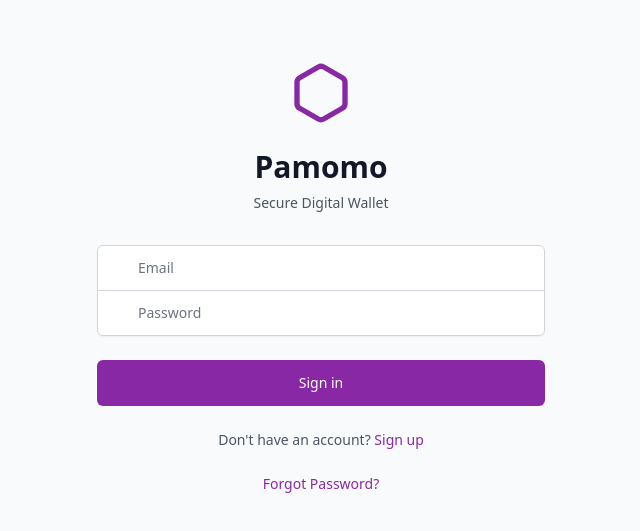
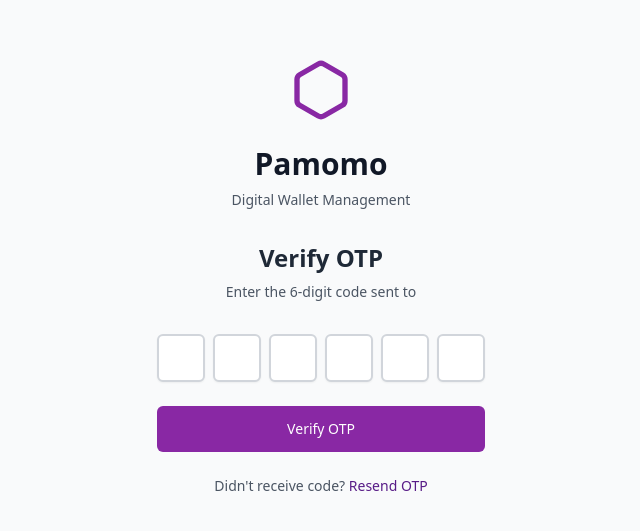
Before and after one commit to bsc-com-ne-12-20/pamomo-wallet, a React (Vite) app: page /otp-verification in a window 1280 px wide. Before the commit this address led to /login. Shown: the part 123-654 px from the top of the page, without its empty margins (319-959 px from the left). Built offline with nearby package versions, Linux system fonts and the light colour scheme.

Commit message:
Otp vderification method added for 2FA authentication

```diff
--- a/src/App.tsx
+++ b/src/App.tsx
@@ -14,6 +14,7 @@ import ForgotPassword from './pages/ForgotPassword';
 import ResetPassword from './pages/ResetPassword';
 import ProfilePage from './pages/Profilepage';
 import Security from './pages/Security'; // Import Security page
+import OtpVerification from './pages/OtpVerification';
 
 const App = () => {
   const [isAuthenticated, setIsAuthenticated] = useState<boolean>(!!localStorage.getItem('authToken'));
@@ -21,6 +22,7 @@ const App = () => {
   const [username, setUsername] = useState<string>(localStorage.getItem('username') || '');
   const [balance, setBalance] = useState<number>(0);
   const [transactions, setTransactions] = useState<any[]>([]);
+  const [isOtpVerified, setIsOtpVerified] = useState<boolean>(false);
 
   useEffect(() => {
     const fetchBalance = async () => {
@@ -92,6 +94,13 @@ const App = () => {
   }, [isAuthenticated]);
 
   useEffect(() => {
+    const otpVerified = localStorage.getItem('otpVerified');
+    if (otpVerified === 'true') {
+      setIsOtpVerified(true);
+    }
+  }, []);
+
+  useEffect(() => {
     let timeout: NodeJS.Timeout;
 
     const handleActivity = () => {
@@ -149,6 +158,12 @@ const App = () => {
 
   const handleVerify = () => {
     setIsVerified(true);
+  };
+
+  // Handle OTP Success: update state and localStorage
+  const handleOtpSuccess = () => {
+    setIsOtpVerified(true);
+    localStorage.setItem('otpVerified', 'true');
   };
 
   const handleSendMoney = (receiver: string, amount: number) => {
@@ -288,6 +303,12 @@ const App = () => {
           }
         />
 
+        <Route path="/otp-verification"
+             element={<OtpVerification
+             handleOtpSuccess={handleOtpSuccess}
+         />}
+         />
+
         <Route path="*" element={<Navigate to="/login" />} />
         <Route path="/forgot-password" element={<ForgotPassword />} />
         <Route path="/reset-password" element={<ResetPassword />} />
--- a/src/pages/Login.tsx
+++ b/src/pages/Login.tsx
@@ -2,7 +2,7 @@ import React, { useState } from 'react';
 import { Link, useNavigate } from 'react-router-dom';
 import { Hexagon, User, Lock } from 'lucide-react';
 import axios from 'axios';
-import Loader from '../components/Loader'; // Import the Loader component
+import Loader from '../components/loader'; // Import the Loader component
 
 interface LoginProps {
   onLogin: (email: string, password: string) => boolean;
@@ -26,34 +26,66 @@ const Login: React.FC<LoginProps> = ({ onLogin }) => {
     setError(''); // Clear previous errors
 
     try {
-      //use this : https://mtima.onrender.com/api/v1/accounts/login/ for login with 2FA
-      const response = await axios.post('https://mtima.onrender.com/api/v1/dj-rest-auth/login/',
-       {
-        email: email,
-        password: password,
-      });
 
-      if (response.data?.key) {
-        localStorage.setItem('authToken', response.data.key);
+      // Use this endpoint for login https://mtima.onrender.com/api/v1/accounts/login/ with 2FA
+      const response = await axios.post('https://mtima.onrender.com/api/v1/dj-rest-auth/login/', {
+          email,
+          password,
+        },
+        {
+          headers: {
+            'Content-Type': 'application/json',
+          },
+        }
+      );
+
+      console.log("Status Code:", response.status);
+      console.log("Response Data:", response.data);
+
+      const data = response.data;
+
+      if (data?.['2fa_required']) {
+        const pre2faUserId = data['pre_2fa_user_id'];
+        if (pre2faUserId) {
+          localStorage.setItem('email', email);
+          localStorage.setItem('pre_2fa_user_id', pre2faUserId);
+
+          navigate('/otp-verification', {
+            state: {
+              email,
+              pre_2fa_user_id: pre2faUserId,
+            },
+          });
+        } else {
+          setError('Pre-2FA User ID not found in the response.');
+        }
+      } else if (data?.key || data?.token) {
+        const token = data.key || data.token;
+        localStorage.setItem('authToken', token);
         localStorage.setItem('email', email);
 
-        const success = await onLogin(email, response.data.key);
+        const success = await onLogin(email, token);
         if (success) {
           navigate('/dashboard', { replace: true });
         } else {
-          navigate('/dashboard', { replace: true });
-          //setError('Login failed. Please try again.');
+          setError('Login failed. Please try again.');
         }
       } else {
         setError('Login failed. No authentication key received.');
-        console.error('No authentication key received:', response.data);
+        console.error('No authentication key received:', data);
       }
-    } catch (err) {
-      setError('Invalid credentials. Please try again.');
+    } catch (error: any) {
+      console.log("Error Status Code:", error.response?.status || 'No status');
+      console.log("Error Response:", error.response?.data);
+      const detail =
+        error.response?.data?.non_field_errors?.[0] ||
+        error.response?.data?.detail ||
+        'Invalid credentials. Please try again.';
+      setError(detail);
     } finally {
       setIsLoading(false); // Hide loader
     }
-  };
+  }
 
   return (
     <div className="min-h-screen flex items-center justify-center bg-gray-50 py-12 px-4 sm:px-6 lg:px-8">
--- /dev/null
+++ b/src/pages/OtpVerification.tsx
@@ -0,0 +1,146 @@
+import React, { useState } from 'react';
+import { useNavigate, useLocation } from 'react-router-dom';
+import axios from 'axios';
+import { Hexagon } from 'lucide-react';
+
+interface OtpVerificationProps {
+    handleOtpSuccess: () => void;
+  }
+
+const OtpVerification: React.FC<OtpVerificationProps> = ({ handleOtpSuccess }) => {
+  const [otp, setOtp] = useState<string[]>(new Array(6).fill('')); // For 6-digit OTP input
+  const [error, setError] = useState('');
+  const [isLoading, setIsLoading] = useState(false);
+  const navigate = useNavigate();
+  const location = useLocation();
+
+  const pre_2fa_user_id = location.state?.pre_2fa_user_id || localStorage.getItem('pre_2fa_user_id');
+  const email = location.state?.email || localStorage.getItem('email');
+
+  // Handle OTP input change
+  const handleOtpChange = (e: React.ChangeEvent<HTMLInputElement>, index: number) => {
+    const newOtp = [...otp];
+    newOtp[index] = e.target.value;
+    setOtp(newOtp);
+
+    // Focus the next input field if the current one is filled
+    if (e.target.value.length === 1 && index < otp.length - 1) {
+      const nextInput = document.getElementById(`otp-input-${index + 1}`) as HTMLInputElement;
+      nextInput?.focus();
+    }
+
+    // If the current input is cleared, focus the previous one
+    if (e.target.value === '' && index > 0) {
+      const prevInput = document.getElementById(`otp-input-${index - 1}`) as HTMLInputElement;
+      prevInput?.focus();
+    }
+  };
+
+  const handleOtpSubmit = async (e: React.FormEvent) => {
+    e.preventDefault();
+
+    if (otp.some((digit) => digit === '') || otp.length !== 6 || !pre_2fa_user_id) {
+      setError('Please enter a valid 6-digit OTP or missing user info.');
+      return;
+    }
+
+    setIsLoading(true);
+    setError('');
+
+    try {
+      // Attempt to verify OTP
+      const response = await axios.post('https://mtima.onrender.com/api/v1/accounts/verify-otp/', {
+        otp: otp.join(''), // Join the OTP digits as a string
+        pre_2fa_user_id: Number(pre_2fa_user_id),
+      });
+
+      const data = response.data;
+
+      if (data?.token) {
+        handleOtpSuccess(); // Call the success handler to update the state and localStorage
+        localStorage.setItem('authToken', data.token);
+        localStorage.removeItem('pre_2fa_user_id');
+        localStorage.setItem('email', email);
+        navigate('/dashboard', { replace: true });
+      } else {
+        setError('Unexpected response from server.');
+      }
+    } catch (err: any) {
+      // Log the error for debugging purposes
+      console.error('Error response data:', err.response?.data);
+
+      const backendError = err.response?.data?.error || 'An error occurred during OTP verification.';
+      setError(backendError);
+    } finally {
+      setIsLoading(false);
+    }
+  };
+
+  return (
+    <div className="min-h-screen flex items-center justify-center bg-gray-50 py-12 px-4 sm:px-6 lg:px-8">
+      <div className="p-8 text-center">
+        <div className="flex justify-center">
+          <Hexagon size={64} className="text-[#8928A4]" />
+        </div>
+        <h2 className="mt-6 text-center text-3xl font-extrabold text-gray-900">Pamomo</h2>
+        <p className="mt-2 text-center text-sm text-gray-600">Digital Wallet Management</p>
+
+        <h2 className="mt-8 text-2xl font-bold mb-2 text-gray-800 dark:text-white">Verify OTP</h2>
+        <p className="text-sm text-gray-600 dark:text-gray-300 mb-6">
+          Enter the 6-digit code sent to <span className="font-semibold">{email}</span>
+        </p>
+
+        <form onSubmit={(e) => { e.preventDefault(); handleOtpSubmit(e); }} className="w-full mt-8 space-y-6">
+          <div className="flex justify-center gap-2 mb-6">
+            {otp.map((_, index) => (
+              <input
+                key={index}
+                id={`otp-input-${index}`}
+                className="w-12 h-12 text-center border-2 border-gray-300 rounded-md shadow-sm focus:border-[#8928A4] focus:ring-2 focus:ring-[#8928A4]"
+                type="text"
+                maxLength={1}
+                pattern="[0-9]*"
+                inputMode="numeric"
+                autoComplete="one-time-code"
+                required
+                value={otp[index]}
+                onChange={(e) => handleOtpChange(e, index)}
+              />
+            ))}
+          </div>
+
+          {error && <div className="text-red-500 text-sm text-center mb-6">{error}</div>}
+
+          {isLoading ? (
+            <button
+              type="button"
+              className="group relative w-full flex justify-center py-3 px-4 border border-transparent text-sm font-medium rounded-md text-white bg-[#8928A4] hover:bg-[#7a2391] focus:outline-none focus:ring-2 focus:ring-offset-2 focus:ring-[#8928A4]"
+              disabled
+            >
+              Verifying...
+            </button>
+          ) : (
+            <button
+              type="submit"
+              className="group relative w-full flex justify-center py-3 px-4 border border-transparent text-sm font-medium rounded-md text-white bg-[#8928A4] hover:bg-[#7a2391] focus:outline-none focus:ring-2 focus:ring-offset-2 focus:ring-[#8928A4]"
+            >
+              Verify OTP
+            </button>
+          )}
+
+          <div className="text-sm text-gray-600 dark:text-gray-300 mb-6 mt-4">
+            Didn't receive code?{" "}
+            <a
+              href="#"
+              className="text-purple-900 hover:underline dark:text-blue-900 transition-colors duration-300 hover:text-purple-600 dark:hover:text-purple-900"
+            >
+              Resend OTP
+            </a>
+          </div>
+        </form>
+      </div>
+    </div>
+  );
+};
+
+export default OtpVerification;
```
